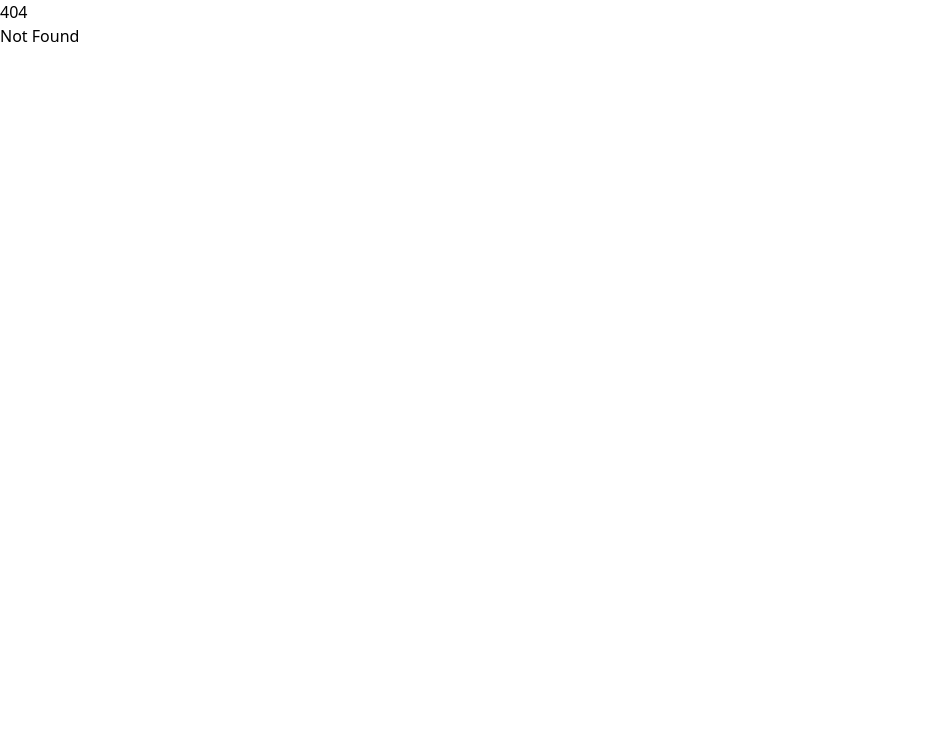
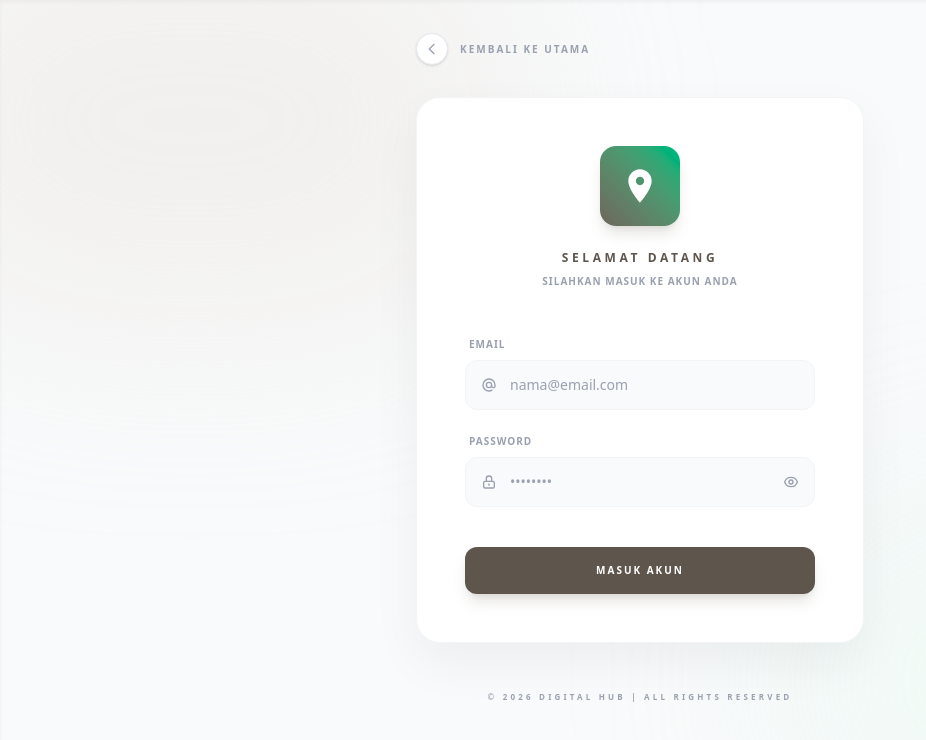
Before and after one commit to AnandaArdane/prayer-time-extension, a SvelteKit app in the folder prayer-time/: page /login in a window 1280 px wide. Before the commit this address had no page. Shown: the top 740 px of the page, without its empty margins (0-926 px from the left). Built offline with nearby package versions, Linux system fonts and the light colour scheme.

Commit message:
feat: Add a dedicated login page and a floating login button to the main page.

```diff
--- a/prayer-time/src/routes/+page.svelte
+++ b/prayer-time/src/routes/+page.svelte
@@ -191,5 +191,26 @@
 			&copy; 2026 DIGITAL MASJID HUB | AL-BARKAH
 		</p>
 	</footer>
+	<div class="fixed bottom-6 right-20 z-[100]">
+		<a
+			href="/login"
+			class="w-12 h-12 bg-white rounded-full shadow-lg border border-gray-100 flex items-center justify-center hover:scale-110 active:scale-95 transition-all group text-gray-400 hover:text-theme-primary-600"
+			aria-label="Login"
+		>
+			<svg
+				class="w-6 h-6 group-hover:scale-110 transition-transform"
+				fill="none"
+				stroke="currentColor"
+				viewBox="0 0 24 24"
+			>
+				<path
+					stroke-linecap="round"
+					stroke-linejoin="round"
+					stroke-width="2"
+					d="M16 7a4 4 0 11-8 0 4 4 0 018 0zM12 14a7 7 0 00-7 7h14a7 7 0 00-7-7z"
+				/>
+			</svg>
+		</a>
+	</div>
 	<TimeMachine simulatedTime={data.simulatedTime} />
 </div>
--- /dev/null
+++ b/prayer-time/src/routes/login/+page.svelte
@@ -0,0 +1,227 @@
+<script lang="ts">
+	import { fade, fly } from 'svelte/transition';
+	import { backOut } from 'svelte/easing';
+
+	let email = $state('');
+	let password = $state('');
+	let showPassword = $state(false);
+	let isLoading = $state(false);
+
+	async function handleSubmit(e: SubmitEvent) {
+		e.preventDefault();
+		isLoading = true;
+		// Simulate login
+		await new Promise((resolve) => setTimeout(resolve, 2000));
+		isLoading = false;
+	}
+</script>
+
+<svelte:head>
+	<title>Login | Digital Masjid Hub</title>
+</svelte:head>
+
+<div
+	class="min-h-screen bg-gray-50 flex items-center justify-center p-4 selection:bg-theme-primary-500/20 shadow-inner"
+>
+	<!-- Subtle Background Accents -->
+	<div class="fixed inset-0 overflow-hidden pointer-events-none">
+		<div
+			class="absolute -top-[10%] -left-[10%] w-[50%] h-[50%] bg-theme-primary-100/30 blur-[100px] rounded-full"
+		></div>
+		<div
+			class="absolute -bottom-[10%] -right-[10%] w-[50%] h-[50%] bg-emerald-100/20 blur-[100px] rounded-full"
+		></div>
+	</div>
+
+	<div in:fly={{ y: 20, duration: 800, easing: backOut }} class="relative w-full max-w-md">
+		<!-- Back Button -->
+		<a
+			href="/"
+			class="absolute -top-16 left-0 flex items-center text-gray-400 hover:text-theme-primary-700 transition-colors group"
+		>
+			<div
+				class="w-8 h-8 rounded-full border border-gray-200 bg-white flex items-center justify-center mr-3 group-hover:border-theme-primary-500 shadow-sm transition-all group-hover:-translate-x-1"
+			>
+				<svg class="w-4 h-4" fill="none" stroke="currentColor" viewBox="0 0 24 24">
+					<path
+						stroke-linecap="round"
+						stroke-linejoin="round"
+						stroke-width="2"
+						d="M15 19l-7-7 7-7"
+					/>
+				</svg>
+			</div>
+			<span class="text-[10px] font-bold uppercase tracking-[0.2em]">Kembali Ke Utama</span>
+		</a>
+
+		<!-- Card -->
+		<div
+			class="bg-white rounded-3xl p-8 lg:p-12 shadow-[0_20px_50px_rgba(0,0,0,0.05)] border border-gray-100 overflow-hidden"
+		>
+			<!-- Logo/Header -->
+			<div class="text-center mb-12">
+				<div
+					class="inline-flex items-center justify-center w-20 h-20 rounded-2xl bg-gradient-to-tr from-theme-primary-600 to-emerald-500 shadow-lg shadow-theme-primary-500/20 mb-6"
+				>
+					<svg class="w-10 h-10 text-white" fill="currentColor" viewBox="0 0 24 24">
+						<path
+							d="M12 2C8.13 2 5 5.13 5 9c0 5.25 7 13 7 13s7-7.75 7-13c0-3.87-3.13-7-7-7zm0 9.5c-1.38 0-2.5-1.12-2.5-2.5s1.12-2.5 2.5-2.5 2.5 1.12 2.5 2.5-1.12 2.5-2.5 2.5z"
+						/>
+					</svg>
+				</div>
+				<h1 class="text-xs font-black text-theme-primary-700 uppercase tracking-[0.3em] mb-2">
+					Selamat Datang
+				</h1>
+				<p class="text-gray-400 text-[10px] font-bold uppercase tracking-widest">
+					Silahkan masuk ke akun Anda
+				</p>
+			</div>
+
+			<!-- Form -->
+			<form onsubmit={handleSubmit} class="space-y-6">
+				<div class="space-y-2">
+					<label
+						for="email"
+						class="block text-[10px] font-bold text-gray-400 uppercase tracking-widest ml-1"
+						>Email</label
+					>
+					<div class="relative group">
+						<div class="absolute inset-y-0 left-0 pl-4 flex items-center pointer-events-none">
+							<svg
+								class="w-4 h-4 text-gray-400 group-focus-within:text-theme-primary-500 transition-colors"
+								fill="none"
+								stroke="currentColor"
+								viewBox="0 0 24 24"
+							>
+								<path
+									stroke-linecap="round"
+									stroke-linejoin="round"
+									stroke-width="2"
+									d="M16 12a4 4 0 10-8 0 4 4 0 008 0zm0 0v1.5a2.5 2.5 0 005 0V12a9 9 0 10-9 9m4.5-1.206a8.959 8.959 0 01-4.5 1.206"
+								/>
+							</svg>
+						</div>
+						<input
+							id="email"
+							type="email"
+							bind:value={email}
+							required
+							placeholder="nama@email.com"
+							class="w-full pl-11 pr-4 py-3.5 bg-gray-50 border border-gray-100 rounded-xl text-gray-700 placeholder-gray-400 focus:outline-none focus:ring-4 focus:ring-theme-primary-500/5 focus:border-theme-primary-500 transition-all text-sm"
+						/>
+					</div>
+				</div>
+
+				<div class="space-y-2">
+					<div class="flex justify-between items-center px-1">
+						<label
+							for="password"
+							class="block text-[10px] font-bold text-gray-400 uppercase tracking-widest"
+							>Password</label
+						>
+					</div>
+					<div class="relative group">
+						<div class="absolute inset-y-0 left-0 pl-4 flex items-center pointer-events-none">
+							<svg
+								class="w-4 h-4 text-gray-400 group-focus-within:text-theme-primary-500 transition-colors"
+								fill="none"
+								stroke="currentColor"
+								viewBox="0 0 24 24"
+							>
+								<path
+									stroke-linecap="round"
+									stroke-linejoin="round"
+									stroke-width="2"
+									d="M12 15v2m-6 4h12a2 2 0 002-2v-6a2 2 0 00-2-2H6a2 2 0 00-2 2v6a2 2 0 002 2zm10-10V7a4 4 0 00-8 0v4h8z"
+								/>
+							</svg>
+						</div>
+						<input
+							id="password"
+							type={showPassword ? 'text' : 'password'}
+							bind:value={password}
+							required
+							placeholder="••••••••"
+							class="w-full pl-11 pr-11 py-3.5 bg-gray-50 border border-gray-100 rounded-xl text-gray-700 placeholder-gray-400 focus:outline-none focus:ring-4 focus:ring-theme-primary-500/5 focus:border-theme-primary-500 transition-all text-sm"
+						/>
+						<button
+							type="button"
+							onclick={() => (showPassword = !showPassword)}
+							class="absolute inset-y-0 right-0 pr-4 flex items-center text-gray-400 hover:text-theme-primary-600 transition-colors"
+						>
+							<svg class="w-4 h-4" fill="none" stroke="currentColor" viewBox="0 0 24 24">
+								{#if showPassword}
+									<path
+										stroke-linecap="round"
+										stroke-linejoin="round"
+										stroke-width="2"
+										d="M13.875 18.825A10.05 10.05 0 0112 19c-4.478 0-8.268-2.943-9.543-7a9.97 9.97 0 011.563-3.029m5.858.908a3 3 0 114.243 4.243M9.878 9.878l4.242 4.242M9.88 9.88l-3.29-3.29m7.532 7.532l3.29 3.29M3 3l18 18"
+									/>
+								{:else}
+									<path
+										stroke-linecap="round"
+										stroke-linejoin="round"
+										stroke-width="2"
+										d="M15 12a3 3 0 11-6 0 3 3 0 016 0z"
+									/>
+									<path
+										stroke-linecap="round"
+										stroke-linejoin="round"
+										stroke-width="2"
+										d="M2.458 12C3.732 7.943 7.523 5 12 5c4.478 0 8.268 2.943 9.542 7-1.274 4.057-5.064 7-9.542 7-4.477 0-8.268-2.943-9.542-7z"
+									/>
+								{/if}
+							</svg>
+						</button>
+					</div>
+				</div>
+
+				<button
+					type="submit"
+					disabled={isLoading}
+					class="relative w-full py-4 bg-theme-primary-700 hover:bg-theme-primary-600 text-white rounded-xl font-black uppercase tracking-[0.2em] text-[10px] shadow-lg shadow-theme-primary-500/20 transition-all active:scale-[0.98] disabled:opacity-70 disabled:cursor-not-allowed overflow-hidden mt-4"
+				>
+					{#if isLoading}
+						<div class="absolute inset-0 flex items-center justify-center">
+							<svg
+								class="animate-spin h-5 w-5 text-white"
+								xmlns="http://www.w3.org/2000/svg"
+								fill="none"
+								viewBox="0 0 24 24"
+							>
+								<circle
+									class="opacity-25"
+									cx="12"
+									cy="12"
+									r="10"
+									stroke="currentColor"
+									stroke-width="4"
+								></circle>
+								<path
+									class="opacity-75"
+									fill="currentColor"
+									d="M4 12a8 8 0 018-8V0C5.373 0 0 5.373 0 12h4zm2 5.291A7.962 7.962 0 014 12H0c0 3.042 1.135 5.824 3 7.938l3-2.647z"
+								></path>
+							</svg>
+						</div>
+					{:else}
+						<span class="relative z-10">Masuk Akun</span>
+					{/if}
+				</button>
+			</form>
+		</div>
+
+		<!-- Footer Info -->
+		<div class="mt-12 text-center">
+			<p class="text-[8px] font-bold text-gray-400 uppercase tracking-[0.4em]">
+				&copy; 2026 DIGITAL HUB | ALL RIGHTS RESERVED
+			</p>
+		</div>
+	</div>
+</div>
+
+<style>
+	:global(body) {
+		background-color: #f9fafb;
+	}
+</style>
```
